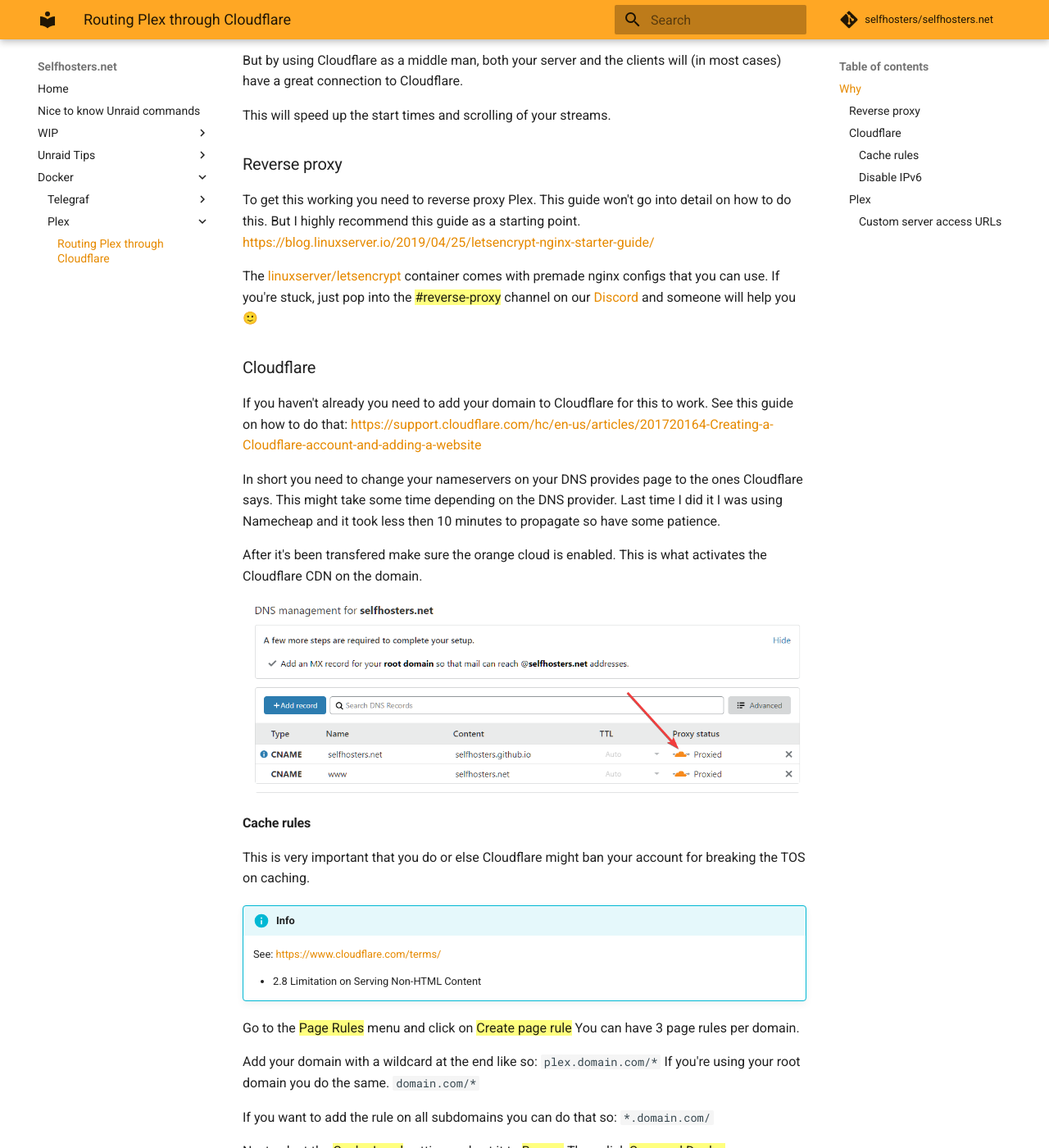
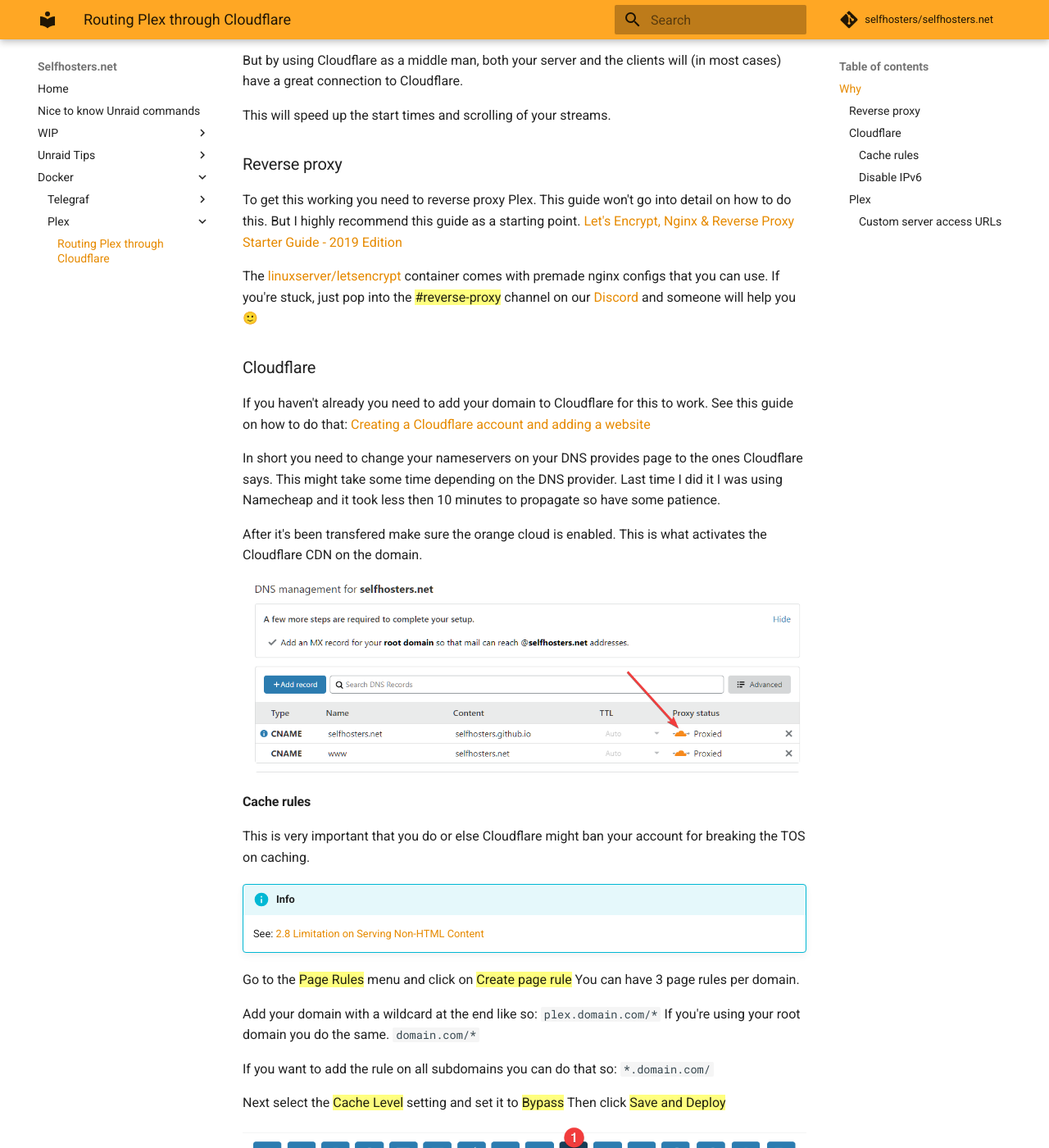
Before and after one commit to selfhosters/selfhosters.net, an MkDocs documentation site: the page built from docs/docker/plex/cloudflare.md, in a window 1280 px wide and 1400 px high, scrolled down 330 px. Shown: the whole window at 82% size. Built offline with MkDocs 1.6.1 and Material for MkDocs 9.7.7, drawn with Linux system fonts in a browser that asks for light colours; emoji names are drawn with the system emoji font; comment, search, counter and statistics services are not loaded.

Commit message:
I dare you

````diff
--- a/docs/docker/plex/cloudflare.md
+++ b/docs/docker/plex/cloudflare.md
@@ -12,14 +12,14 @@
 
 ### Reverse proxy
 
-To get this working you need to reverse proxy Plex. This guide won't go into detail on how to do this. But I highly recommend this guide as a starting point. https://blog.linuxserver.io/2019/04/25/letsencrypt-nginx-starter-guide/
+To get this working you need to reverse proxy Plex. This guide won't go into detail on how to do this. But I highly recommend this guide as a starting point. [Let's Encrypt, Nginx & Reverse Proxy Starter Guide - 2019 Edition](https://blog.linuxserver.io/2019/04/25/letsencrypt-nginx-starter-guide/)
 
 The [linuxserver/letsencrypt](https://hub.docker.com/r/linuxserver/letsencrypt/) container comes with premade nginx configs that you can use.
 If you're stuck, just pop into the ==#reverse-proxy== channel on our [Discord](https://selfhosters.net/unraid) and someone will help you :slight_smile:
 
 ### Cloudflare
 
-If you haven't already you need to add your domain to Cloudflare for this to work. See this guide on how to do that: https://support.cloudflare.com/hc/en-us/articles/201720164-Creating-a-Cloudflare-account-and-adding-a-website
+If you haven't already you need to add your domain to Cloudflare for this to work. See this guide on how to do that: [Creating a Cloudflare account and adding a website](https://support.cloudflare.com/hc/en-us/articles/201720164-Creating-a-Cloudflare-account-and-adding-a-website)
 
 In short you need to change your nameservers on your DNS provides page to the ones Cloudflare says.
 This might take some time depending on the DNS provider. Last time I did it I was using Namecheap and it took less then 10 minutes to propagate so have some patience.
@@ -33,9 +33,8 @@
 This is very important that you do or else Cloudflare might ban your account for breaking the TOS on caching.
 
 !!! info
-    See: https://www.cloudflare.com/terms/
+    See: [2.8 Limitation on Serving Non-HTML Content](https://www.cloudflare.com/terms/)
 
-    * 2.8 Limitation on Serving Non-HTML Content
 
 Go to the ==Page Rules== menu and click on ==Create page rule==
 You can have 3 page rules per domain.
@@ -57,13 +56,12 @@
 
 Below is the command you need to run for disabling IPv6.
 
-
 ```bash
-curl -X PATCH "https://api.cloudflare.com/client/v4/zones/xxxxxxxxxxxxxxxxx/settings/ipv6" \
--H "X-Auth-Email: xxxxxxx@gmail.com" \
--H "X-Auth-Key: xxxxxxxxxxxxxxxxxxxxx" \
--H "Content-Type: application/json" \
---data '{"value":"off"}'
+    curl -X PATCH "https://api.cloudflare.com/client/v4/zones/xxxxxxxxxxxxxxxxx/settings/ipv6" \
+    -H "X-Auth-Email: xxxxxxx@gmail.com" \
+    -H "X-Auth-Key: xxxxxxxxxxxxxxxxxxxxx" \
+    -H "Content-Type: application/json" \
+    --data '{"value":"off"}'
 ```
 
 In the API URL replace the x's with you Zone ID for you domain. You can find the zone ID on the ==Overview== page at the bottom.
@@ -77,8 +75,9 @@
 Next just paste all the lines into the terminal and hit enter.
 
 If successful, the output will look like this:
+
 ```json
-{"result":{"id":"ipv6","value":"off","modified_on":"2020-01-21T20:52:11.121560Z","editable":true},"success":true,"errors":[],"messages":[]}
+    {"result":{"id":"ipv6","value":"off","modified_on":"2020-01-21T20:52:11.121560Z","editable":true},"success":true,"errors":[],"messages":[]}
 ```
 
 In the webui it should now say that IPv6 Compatibility is off.
````
Also changed, not shown: docs/docker/telegraf/ipmi.md (+1 -2 lines).
